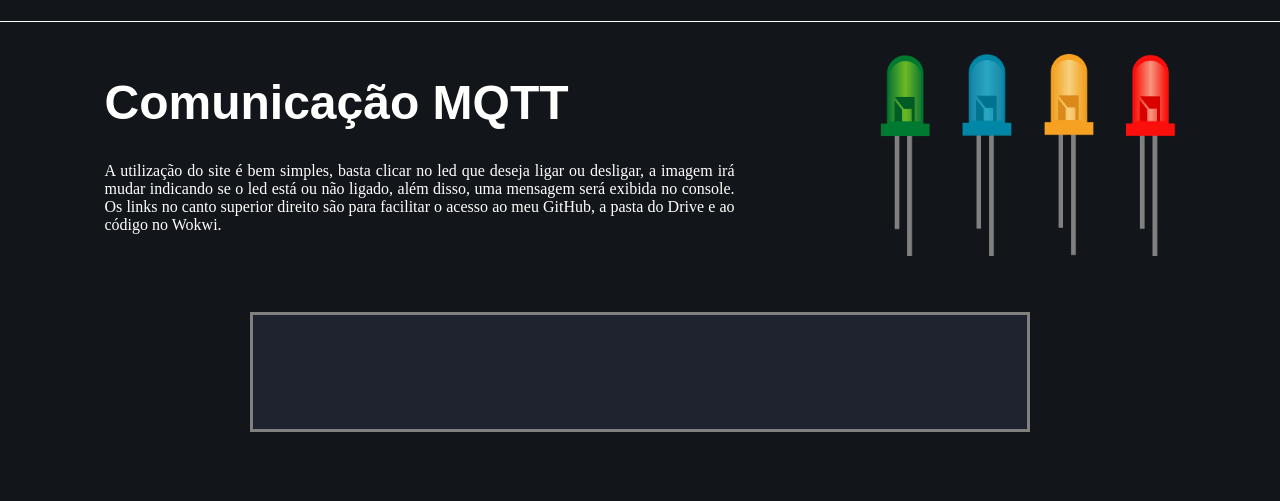
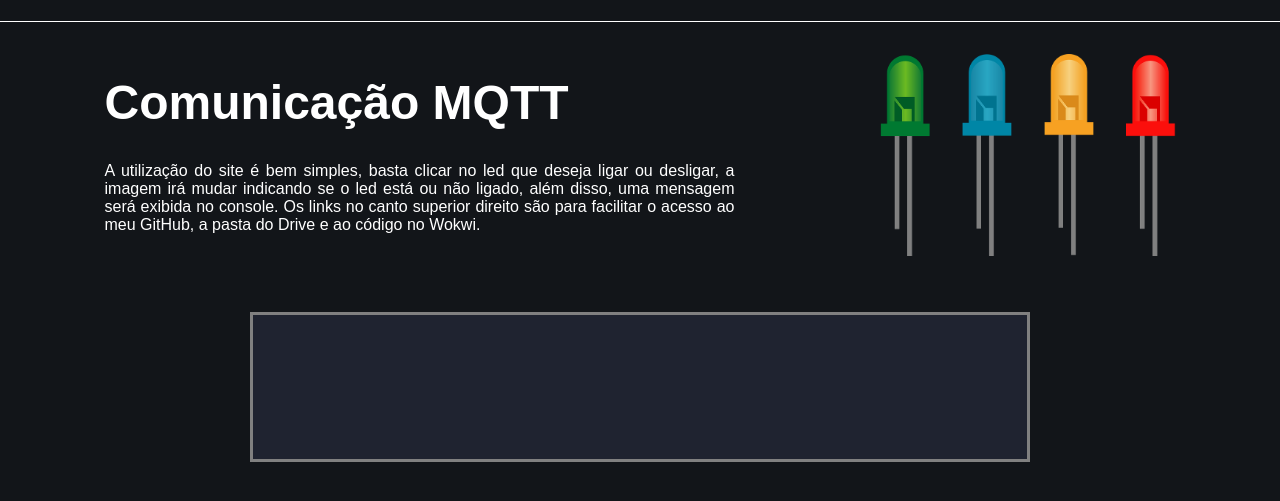
Before and after one commit to BDu4rTe/ExercicioESP, a plain HTML site: page index.html in a window 1280 px wide. Shown: the part 99-600 px from the top of the page. Drawn offline with Linux system fonts and the light colour scheme; a script that the page names is missing.

Commit message:
att de img e mudancas no htm e css

```diff
--- a/index.html
+++ b/index.html
@@ -40,5 +40,5 @@
     </main>
 </body>
 
-<script src="utils.js"></script>
+<script src="main.js"></script>
 </html>
--- a/styles.css
+++ b/styles.css
@@ -49,6 +49,7 @@ body{
 }
 
 .section-principal-text{
+    font-family: 'Play', sans-serif;
     display: flex;
     flex-direction: column;
     gap: 32px;
@@ -79,7 +80,7 @@ body{
 
 .section-console{
     display: flex;
-    height: 120px;
+    height: 150px;
     padding: 24px;
     padding-top: 24px;
     margin-top: 24px;
```
Also changed, not shown: assets/readMe/exercicioHtml.png.
